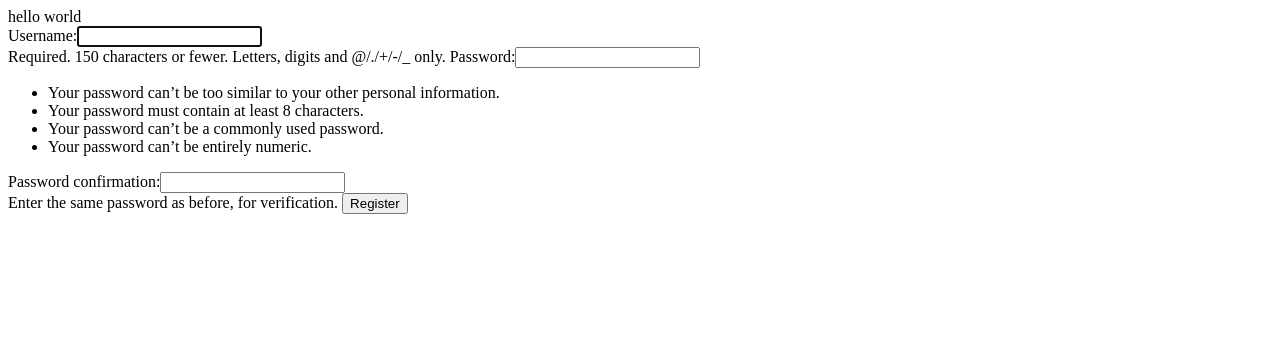
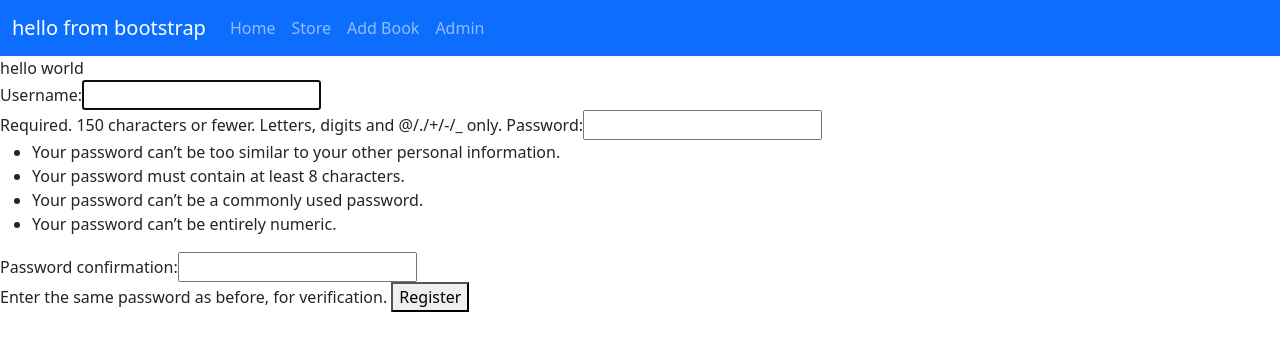
Before and after one commit to tylerdojcak/django-reviews, a Django app: page /accounts/ in a window 1280 px wide. Shown: the top 351 px of the page. Run offline with Django 3.2, Linux system fonts and the light colour scheme.

Commit message:
bootstrap nav

```diff
--- a/accounts/views.py
+++ b/accounts/views.py
@@ -1,4 +1,4 @@
-from django.shortcuts import render
+from django.shortcuts import render, redirect
 from django.contrib.auth import login, authenticate
 from django.contrib.auth.forms import UserCreationForm
 
@@ -9,6 +9,7 @@ def register(request):
         form = UserCreationForm(request.POST)
         if form.is_valid():
             form.save()
+            return redirect('index')
     else:
         form = UserCreationForm()
     return render(request, 'register.html', {'form': form})
--- a/book_reviews/templates/base.html
+++ b/book_reviews/templates/base.html
@@ -5,8 +5,25 @@
     <meta http-equiv="X-UA-Compatible" content="IE=edge">
     <meta name="viewport" content="width=device-width, initial-scale=1.0">
     <title>tempalte</title>
+    <link href="https://cdn.jsdelivr.net/npm/bootstrap@5.0.0/dist/css/bootstrap.min.css" rel="stylesheet" integrity="sha384-wEmeIV1mKuiNpC+IOBjI7aAzPcEZeedi5yW5f2yOq55WWLwNGmvvx4Um1vskeMj0" crossorigin="anonymous">
 </head>
 <body>
+    <nav class="navbar navbar-expand-lg navbar-dark bg-primary">
+        <div class="container-fluid">
+          <a class="navbar-brand" href="#">hello from bootstrap</a>
+          <button class="navbar-toggler" type="button" data-bs-toggle="collapse" data-bs-target="#navbarNavAltMarkup" aria-controls="navbarNavAltMarkup" aria-expanded="false" aria-label="Toggle navigation">
+            <span class="navbar-toggler-icon"></span>
+          </button>
+          <div class="collapse navbar-collapse" id="navbarNavAltMarkup">
+            <div class="navbar-nav">
+              <a class="nav-link {% if page_name == 'index' %}active{% endif %}" aria-current="page" href="{% url 'index' %}">Home</a>
+              <a class="nav-link {% if page_name == 'store' %}active{% endif %}" href="#">Store</a>
+              <a class="nav-link {% if page_name == 'new_book' %}active{% endif %}" href="#">Add Book</a>
+              <a class="nav-link" href="{% url 'admin:index' %}">Admin</a>
+            </div>
+          </div>
+        </div>
+      </nav>
     hello world
 
     {% block content %}
--- a/reviews/settings.py
+++ b/reviews/settings.py
@@ -41,8 +41,9 @@ INSTALLED_APPS = [
     'django.contrib.sessions',
     'django.contrib.messages',
     'django.contrib.staticfiles',
+    'bootstrap4',
     'book_reviews',
-    'accounts'
+    'accounts',
 ]
 
 MIDDLEWARE = [
```
